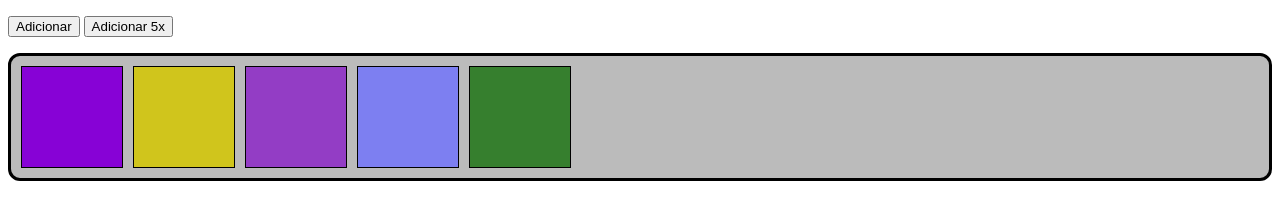
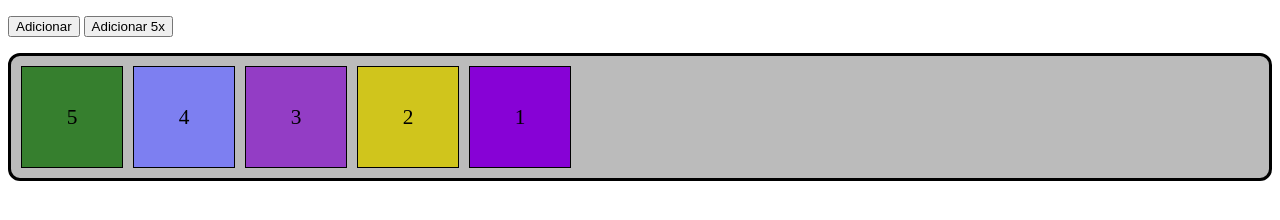
Before and after one commit to jao338/AulasJQuery, a website: page index.html in a window 1280 px wide. Both pictures are taken after a click on the button "Adicionar 5x". Drawn offline with nearby package versions, Linux system fonts and the light colour scheme.

Commit message:
32 - Usando as funções prepend e prependTo

```diff
--- a/src/css/style.css
+++ b/src/css/style.css
@@ -14,4 +14,8 @@
     height: 100px;
     margin: 0 0 10px 10px;
     border: 1px solid;
+    display: flex;
+    justify-content: center;
+    align-items: center;
+    font-size: 16pt;
 }
--- a/src/js/script.js
+++ b/src/js/script.js
@@ -1,7 +1,8 @@
-//  As funções "append()" e "appendTo()" adicionam um elemento a outro elemento.
-//  A diferença é que com o "append()", o argumento da função é o próprio elemento que será adicionado. Já no "appendTo()", o argumento é o elemento que receberá o outro elemento
+//  As funções "prepend()" e "prependTo()" adicionam um elemento ao INÍCIO de outro elemento.
+//  A diferença é que com o "prepend()", o argumento da função é o próprio elemento que será adicionado. Já no "prependTo()", o argumento é o elemento que receberá o outro elemento
 
 let r,g,b
+let num = 0
 
 $("#btnAdicionar").click(() => {
 
@@ -10,7 +11,9 @@ $("#btnAdicionar").click(() => {
     g = Math.floor(Math.random()*255)
     b = Math.floor(Math.random()*255)
 
-    $("#caixa").append("<div class='subcaixa' style='background-color: rgb("+r+","+g+","+b+")'></div>")
+    num++
+
+    $("#caixa").prepend("<div class='subcaixa' style='background-color: rgb("+r+","+g+","+b+")'>"+num+"</div>")
 
 });
 
@@ -22,7 +25,9 @@ $("#btnAdicionar5").click(() => {
         g = Math.floor(Math.random()*255)
         b = Math.floor(Math.random()*255)
 
-        $("<div class='subcaixa' style='background-color: rgb("+r+","+g+","+b+")'></div>").appendTo($("#caixa"))
+        num++
+
+        $("<div class='subcaixa' style='background-color: rgb("+r+","+g+","+b+")'>"+num+"</div>").prependTo($("#caixa"))
     }
 
 });
```
